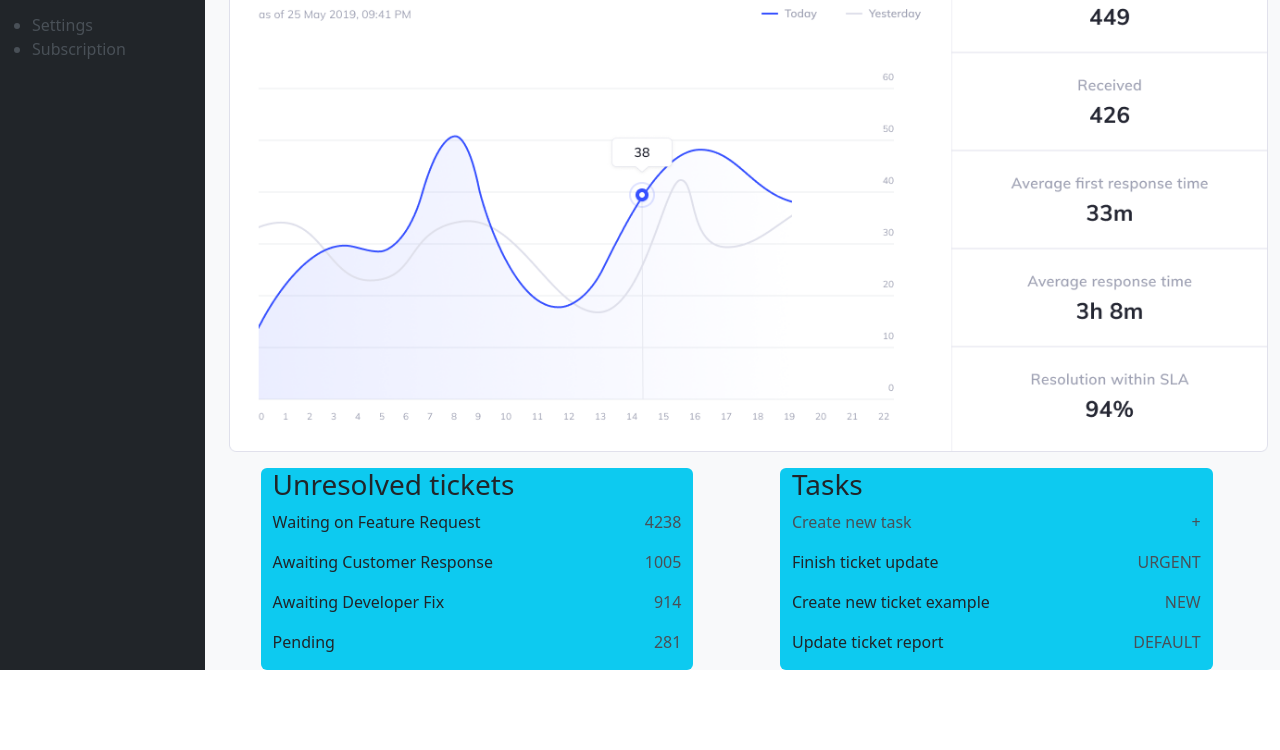
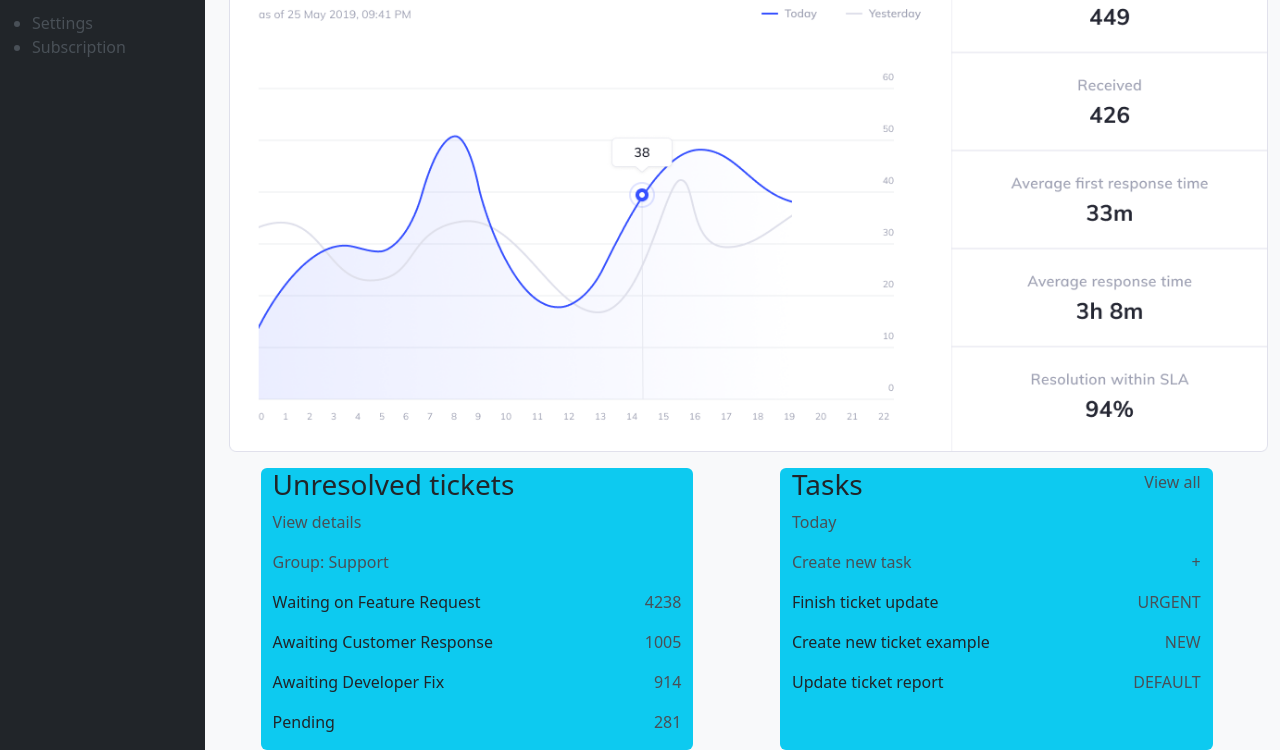
Before and after one commit to khschan/inm320-sbb, a website: page inm320-a5frontend-stephaniechan/public/index.html in a window 1280 px wide. Shown: the part 213-963 px from the top of the page. Before the commit the page ends 883 px from the top, so only its background shows below. Drawn offline with nearby package versions, Linux system fonts and the light colour scheme.

Commit message:
Update index.html

```diff
--- a/inm320-a5frontend-stephaniechan/public/index.html
+++ b/inm320-a5frontend-stephaniechan/public/index.html
@@ -14,7 +14,7 @@
         <nav class="container-fluid text-left col-2 order-first bg-dark text-light-emphasis">
             <section>
                 <img src="" alt="" />
-                <h3>Dashboard Kit</h3>
+                <p>Dashboard Kit</p>
             </section>
             <ul>
                 <li><a>Overview</a></li>
@@ -44,20 +44,20 @@
                 </nav>
             </header>
             <section class="container-fluid">
-                <article class="row row-cols-5 justify-content-evenly">
-                    <section class="container-fluid col text-center bg-info border-info-subtle rounded">
+                <article class="row row-cols-5">
+                    <section class="container-fluid col d-flex-column justify-content-center text-center bg-info border-info-subtle rounded">
                         <p>Unresolved</p>
                         <h1>60</h1>
                     </section>
-                    <section class="container-fluid col text-center bg-info border-info-subtle rounded">
+                    <section class="container-fluid col d-flex-column justify-content-center text-center bg-info border-info-subtle rounded">
                         <p>Overdue</p>
                         <h1>16</h1>
                     </section>
-                    <section class="container-fluid col text-center bg-info border-info-subtle rounded">
+                    <section class="container-fluid col d-flex-column justify-content-center text-center bg-info border-info-subtle rounded">
                         <p>Open</p>
                         <h1>43</h1>
                     </section>
-                    <section class="container-fluid col text-center bg-info border-info-subtle rounded">
+                    <section class="container-fluid col d-flex-column justify-content-center text-center bg-info border-info-subtle rounded">
                         <p>On hold</p>
                         <h1>64</h1>
                     </section>
@@ -68,41 +68,53 @@
             </section>
             <section class="container-fluid row row-cols-2 justify-content-between">
                 <article class="container-fluid col-5 text-left bg-info border-info-subtle rounded">
-                    <h3>Unresolved tickets</h3>
-                    <section class="row row-cols-auto justify-content-between">
-                        <p class="col-9 text-start text-dark">Waiting on Feature Request</p>
-                        <p class="col text-end text-light-emphasis">4238</p>
+                    <section class="row row-cols-auto d-flex justify-content-between align-items-end">
+                        <h3 class="col-9 text-dark">Unresolved tickets</h3>
+                        <p class="col text-light-emphasis">View details</p>
+                    </section>
+                    <section class="row row-cols-auto justify-content-start">
+                        <p class="col text-light-emphasis">Group: Support</p>
                     </section>
                     <section class="row row-cols-auto justify-content-between">
-                        <p class="col-9 text-start text-dark">Awaiting Customer Response</p>
-                        <p class="col text-end text-light-emphasis">1005</p>
+                        <p class="col-9 text-dark">Waiting on Feature Request</p>
+                        <p class="col text-light-emphasis">4238</p>
                     </section>
                     <section class="row row-cols-auto justify-content-between">
-                        <p class="col-9 text-start text-dark">Awaiting Developer Fix</p>
-                        <p class="col text-end text-light-emphasis">914</p>
+                        <p class="col-9 text-dark">Awaiting Customer Response</p>
+                        <p class="col text-light-emphasis">1005</p>
                     </section>
                     <section class="row row-cols-auto justify-content-between">
-                        <p class="col-9 text-start text-dark">Pending</p>
-                        <p class="col text-end text-light-emphasis">281</p>
+                        <p class="col-9 text-dark">Awaiting Developer Fix</p>
+                        <p class="col text-light-emphasis">914</p>
+                    </section>
+                    <section class="row row-cols-auto justify-content-between">
+                        <p class="col-9 text-dark">Pending</p>
+                        <p class="col text-light-emphasis">281</p>
                     </section>
                 </article>
                 <article class="container-fluid col-5 text-left bg-info border-info-subtle rounded">
-                    <h3>Tasks</h3>
-                    <section class="row row-cols-auto justify-content-between">
-                        <p class="col-9 text-start text-light-emphasis">Create new task</p>
-                        <p class="col text-end text-light-emphasis">+</p>
+                    <section class="row row-cols-auto d-flex justify-content-between align-items-end">
+                        <h3 class="col-9 text-dark">Tasks</h3>
+                        <p class="col text-light-emphasis">View all</p>
+                    </section>
+                    <section class="row row-cols-auto justify-content-start">
+                        <p class="col text-light-emphasis">Today</p>
                     </section>
                     <section class="row row-cols-auto justify-content-between">
-                        <p class="col-9 text-start text-dark">Finish ticket update</p>
-                        <p class="col text-end text-light-emphasis">URGENT</p>
+                        <p class="col-9 text-light-emphasis">Create new task</p>
+                        <p class="col text-light-emphasis">+</p>
                     </section>
                     <section class="row row-cols-auto justify-content-between">
-                        <p class="col-9 text-start text-dark">Create new ticket example</p>
-                        <p class="col text-end text-light-emphasis">NEW</p>
+                        <p class="col-9 text-dark">Finish ticket update</p>
+                        <p class="col text-light-emphasis">URGENT</p>
                     </section>
                     <section class="row row-cols-auto justify-content-between">
-                        <p class="col-9 text-start text-dark">Update ticket report</p>
-                        <p class="col text-end text-light-emphasis">DEFAULT</p>
+                        <p class="col-9 text-dark">Create new ticket example</p>
+                        <p class="col text-light-emphasis">NEW</p>
+                    </section>
+                    <section class="row row-cols-auto justify-content-between">
+                        <p class="col-9 text-dark">Update ticket report</p>
+                        <p class="col text-light-emphasis">DEFAULT</p>
                     </section>
                 </article>
             </section>
```
